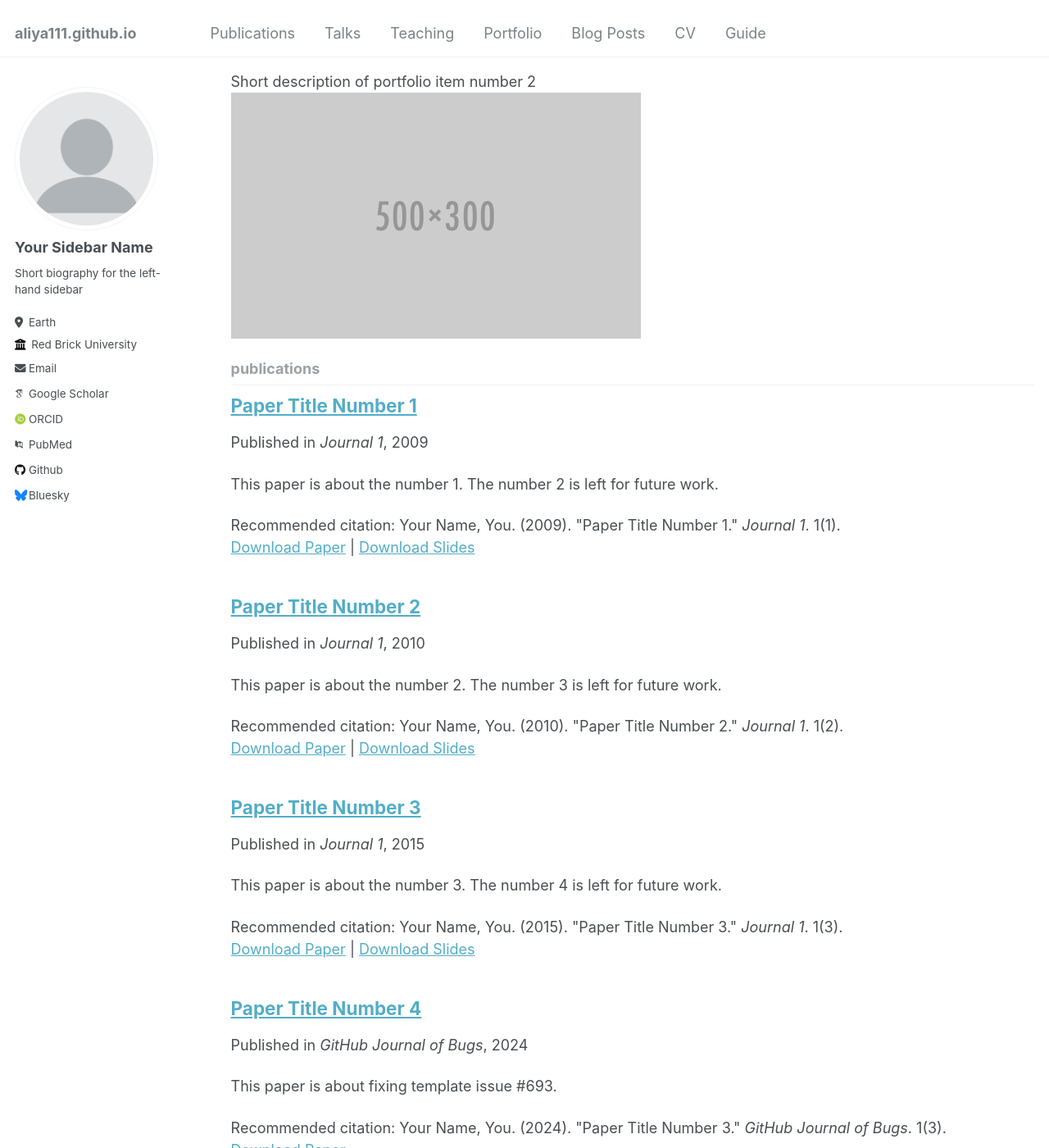
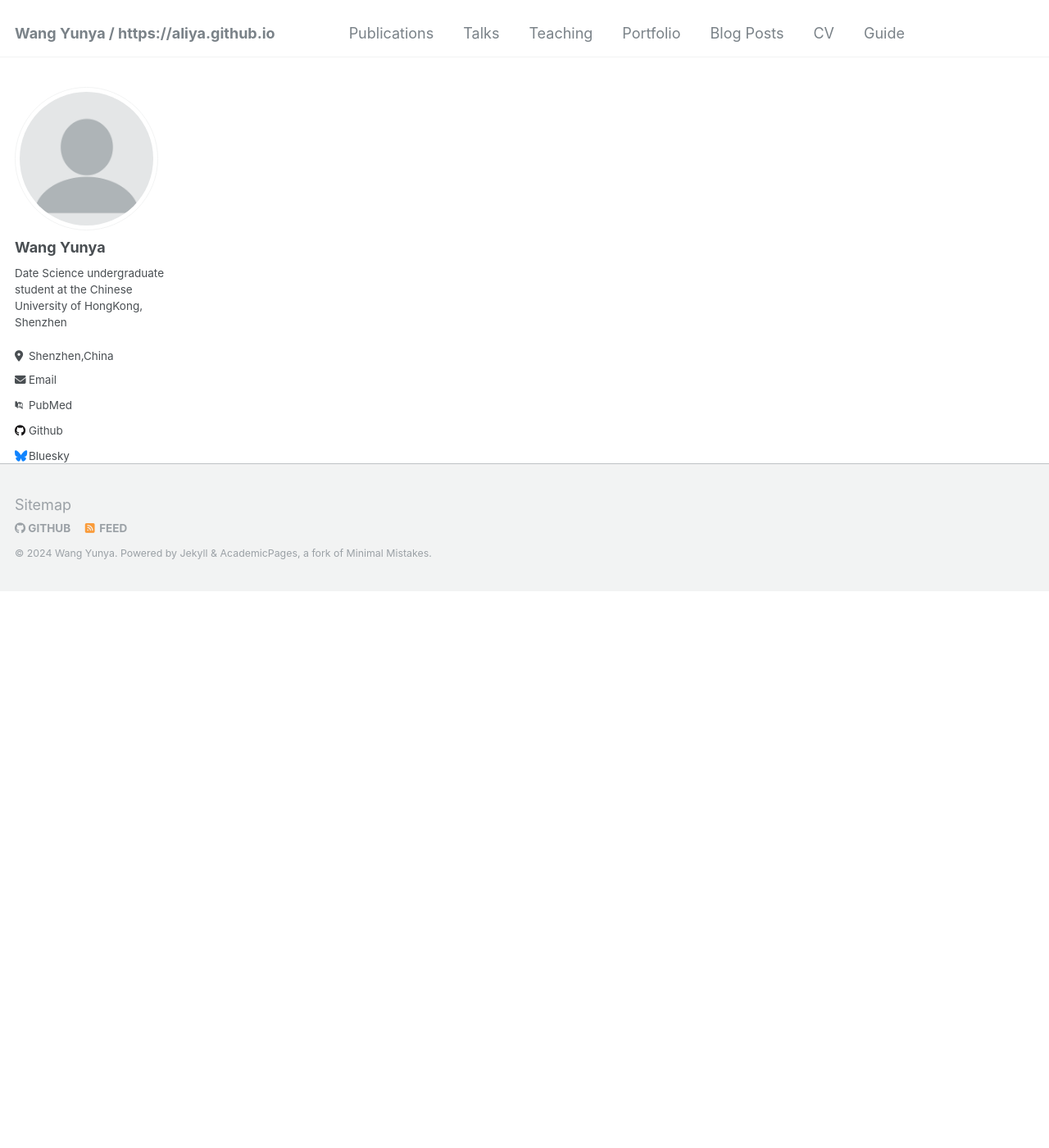
Before and after one commit to Eureka-wong/aliya111.github.io, a Jekyll site: the page built from _pages/collection-archive.html, in a window 1280 px wide and 1400 px high, scrolled down 679 px. Shown: the whole window at 82% size. Built offline with Jekyll 4.4.1, drawn with Linux system fonts in a browser that asks for light colours; some web fonts are replaced; some of the changed text lies outside the part shown.

Commit message:
Update _config.yml

```diff
--- a/_config.yml
+++ b/_config.yml
@@ -8,7 +8,7 @@
 
 # Basic Site Settings
 locale                   : "China"
-#title                    : "Wang Yunya / https://aliya.github.io"
+title                    : "Wang Yunya / https://aliya.github.io"
 title_separator          : "-"
 name                     : &name "Wang Yunya"
 description              : &description "personal description"
@@ -22,20 +22,20 @@ repository               : "Eureka-wong/aliya.github.io"
 author:
   # Biographic information
   avatar           : "profile.png"
-  name             : "Your Sidebar Name"
+  name             : "Wang Yunya"
   pronouns         : # example: "she/her"
-  bio              : "Short biography for the left-hand sidebar"
-  location         : "Earth"
-  employer         : "Red Brick University"
+  bio              : "Date Science undergraduate student at the Chinese University of HongKong, Shenzhen"
+  location         : "Shenzhen,China"
+  #employer         : "Red Brick University"
   uri              : # URL
-  email            : "none@example.org"
+  email            : "aliyawong05@gmail.com"
 
   # Academic websites
   arxiv            : # URL - Update with the correct link to your profile
-  googlescholar    : "https://scholar.google.com/citations?user=PS_CX0AAAAAJ"
-  impactstory      : # URL
-  orcid            : "http://orcid.org/yourorcidurl"
-  semantic         : # URL
+  #googlescholar    : "https://scholar.google.com/citations?user=PS_CX0AAAAAJ"
+  #impactstory      : # URL
+  #orcid            : "http://orcid.org/yourorcidurl"
+  #semantic         : # URL
   pubmed           : "https://www.ncbi.nlm.nih.gov/pubmed/?term=john+snow"
   researchgate     : # URL
 
@@ -201,16 +201,16 @@ kramdown:
 # Collections
 collections:
   teaching:
-    output: true
+    output: False
     permalink: /:collection/:path/
   publications:
-    output: true
+    output: False
     permalink: /:collection/:path/
   portfolio:
-    output: true
+    output: False
     permalink: /:collection/:path/
   talks:
-    output: true
+    output: False
     permalink: /:collection/:path/
 
 
```
